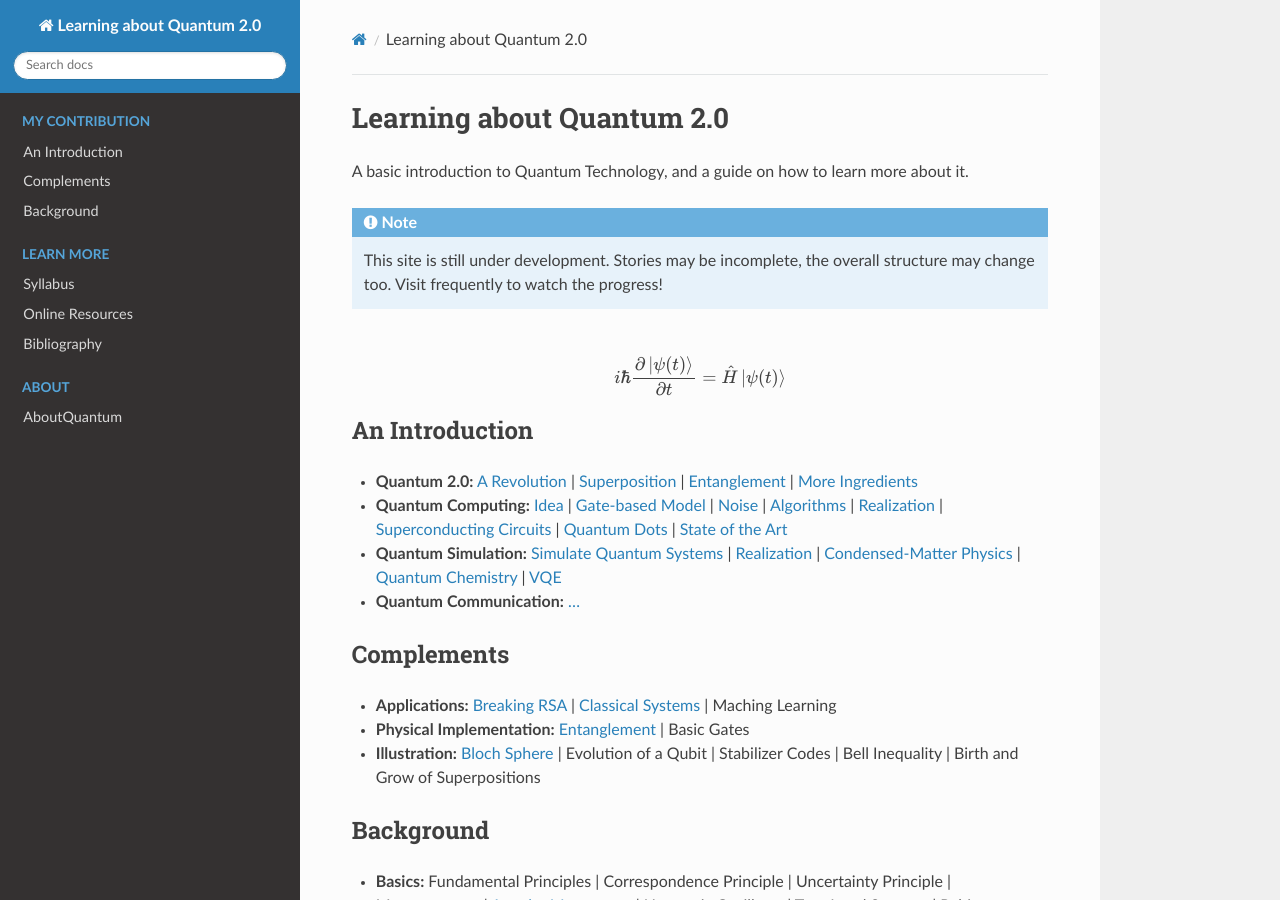
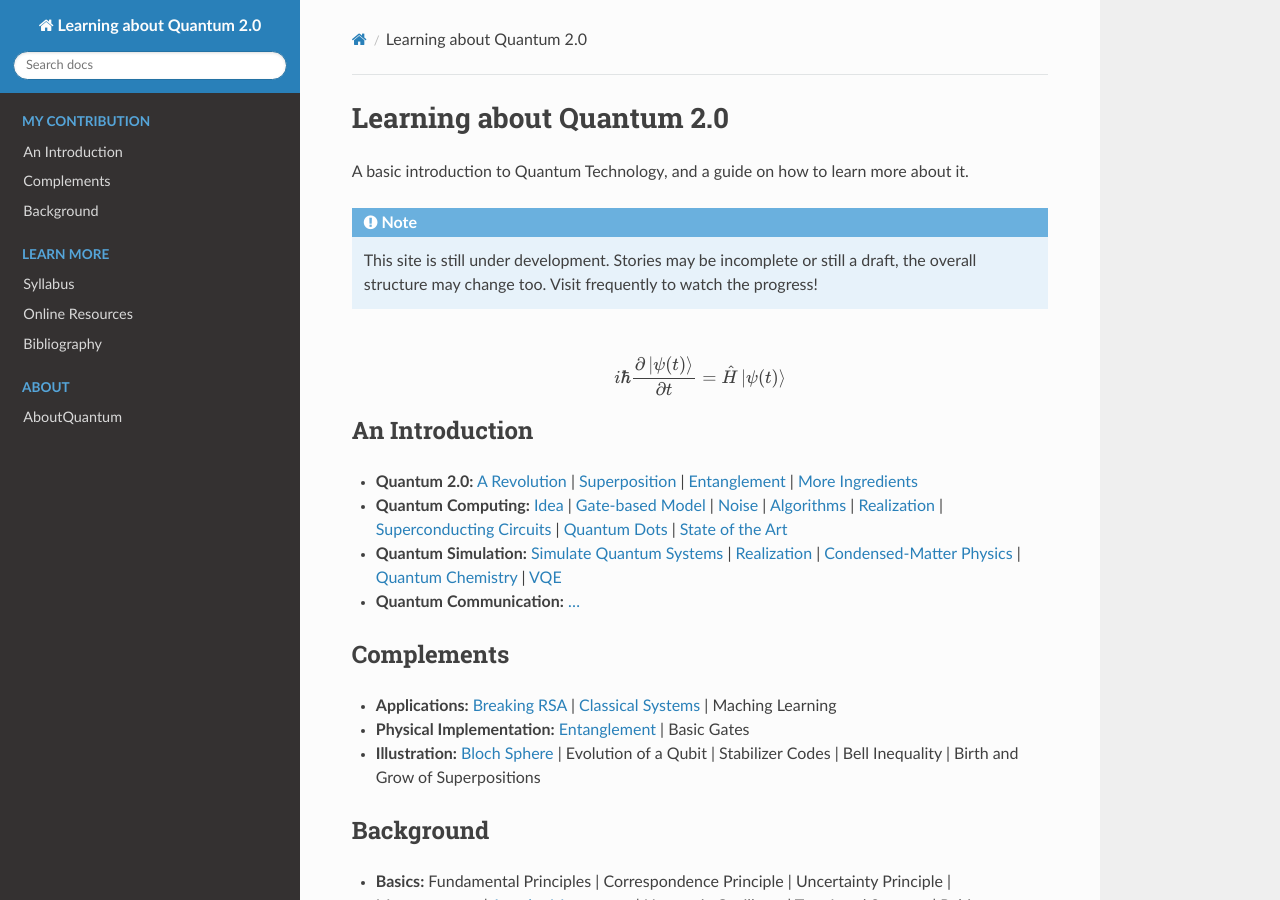
Before and after one commit to tomlqc/about-quantum, a Sphinx documentation site: the page built from source/index.rst, in a window 1280 px wide and 900 px high. Built offline with Sphinx 7.4.7 and the Read the Docs theme 2.0.0, drawn with Linux system fonts in a browser that asks for light colours.

Commit message:
index: still a draft.

```diff
--- a/source/index.rst
+++ b/source/index.rst
@@ -9,7 +9,8 @@ and a guide on how to learn more about it.
 .. note::
 
     This site is still under development.
-    Stories may be incomplete, the overall structure may change too.
+    Stories may be incomplete or still a draft,
+    the overall structure may change too.
     Visit frequently to watch the progress!
 
 .. include:: qutex.rst
```
